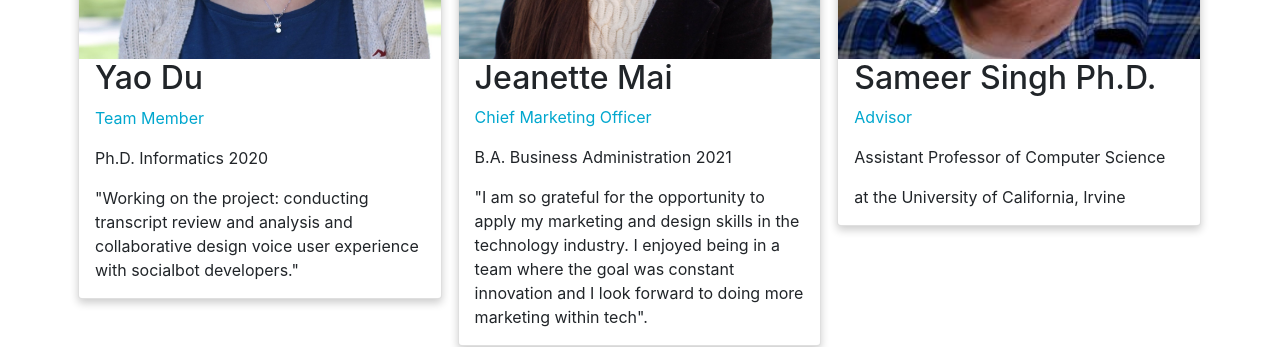
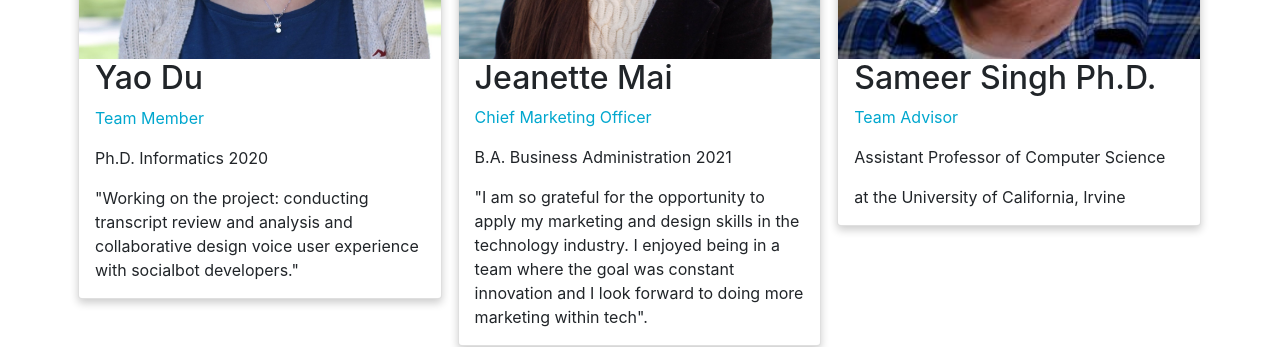
Before and after one commit to uci-zotbot/zotbot, a Jekyll site: the page built from docs/team.md, in a window 1280 px wide. Shown: the part 1340-1687 px from the top of the page. Built offline with Jekyll 4.4.1, drawn with Linux system fonts in a browser that asks for light colours.

Commit message:
Update team.md

```diff
--- a/docs/team.md
+++ b/docs/team.md
@@ -68,7 +68,7 @@ The ZotBot team is a diverse group of students made up of undergraduate and grad
       <img src="Team Members/Professor Sameer Singh.jpg" alt="Sameer" style="width:100%">
       <div class="container">
         <h2>Sameer Singh Ph.D.</h2>
-        <p class="title">Advisor</p>
+        <p class="title">Team Advisor</p>
         <p>Assistant Professor of Computer Science </p>
         <p>at the University of California, Irvine</p>
       </div>
```
